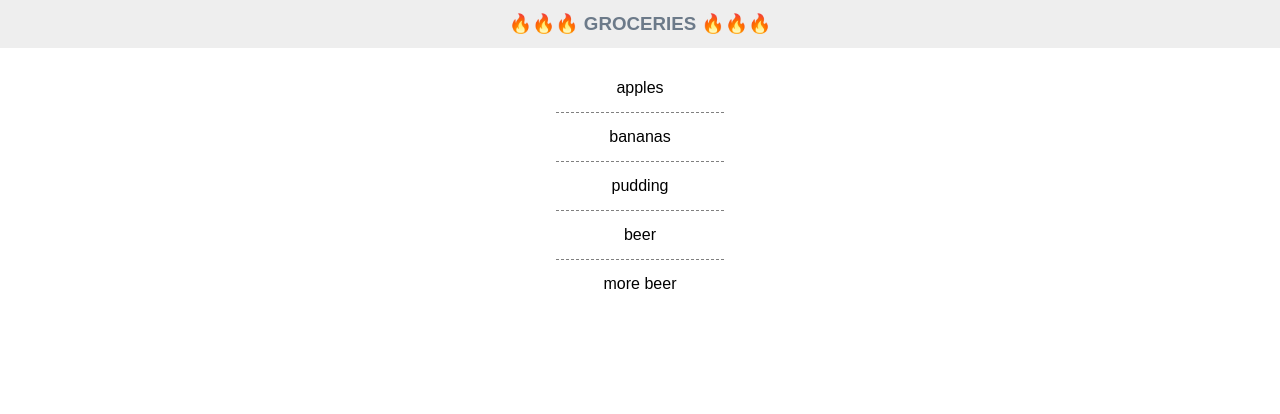
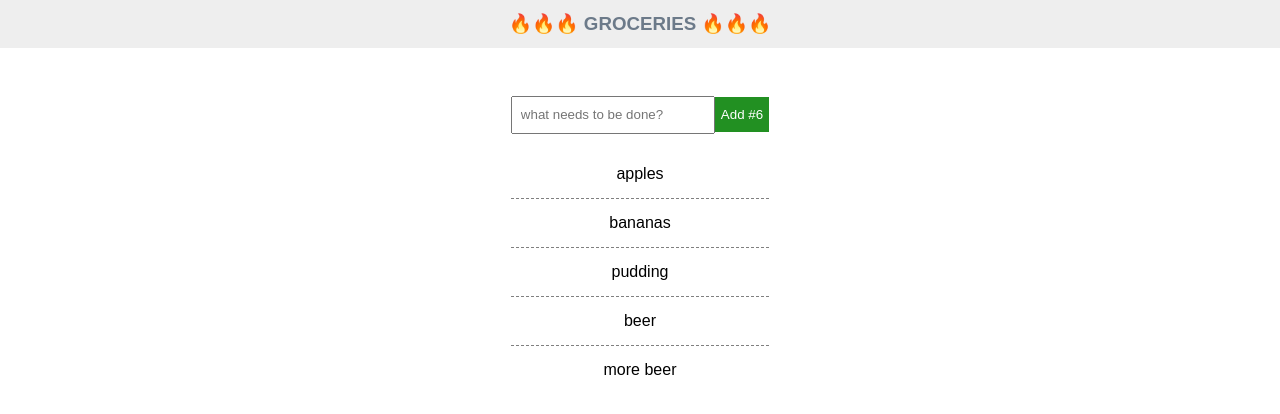
Before and after one commit to sjbuysse/todo-app-jworks, a React (Create React App) app in the folder boodschappenlijstje/: page / in a window 1280 px wide. Shown: the top 414 px of the page. Built offline with nearby package versions, Linux system fonts and the light colour scheme.

Commit message:
Add createGrocery component and lift state up

```diff
--- a/boodschappenlijstje/src/App.css
+++ b/boodschappenlijstje/src/App.css
@@ -1,7 +1,7 @@
-.center-container {
+.app-wrapper {
   display: flex;
-  justify-content: center;
-  flex-wrap: wrap; }
+  flex-direction: column;
+  align-items: center; }
 
 .title {
   text-align: center;
@@ -24,4 +24,24 @@ ul {
   .list-item span {
     padding-left: 1rem; }
 
+.grocery-form > * {
+  line-height: 2rem; }
+
+.grocery-input {
+  width: 190px;
+  margin: 3rem 0 1rem;
+  padding-left: 0.5rem; }
+
+button {
+  border: 0;
+  padding-top: 2px;
+  color: white;
+  text-align: center;
+  text-decoration: none;
+  display: inline-block; }
+  button.green {
+    background-color: #229022; }
+  button.red {
+    background-color: tomato; }
+
 /*# sourceMappingURL=App.css.map */
--- a/boodschappenlijstje/src/App.js
+++ b/boodschappenlijstje/src/App.js
@@ -1,6 +1,7 @@
 import React, { Component } from 'react';
 import './App.css';
 import GroceryList from "./GroceryList";
+import CreateGrocery from "./CreateGrocery";
 
 class App extends Component {
     constructor(props) {
@@ -14,11 +15,22 @@ class App extends Component {
         ]};
     }
 
+    handleSubmit = (value) => {
+        const newItem = {
+            text: value,
+            id: Date.now()
+        };
+        this.setState(prevState => ({
+            items: prevState.items.concat(newItem),
+        }));
+    }
+
     render() {
         return (
-            <div>
+            <div className="app-wrapper">
                 <h3 className="title">🔥🔥🔥     GROCERIES     🔥🔥🔥</h3>
-                <div className="center-container">
+                <div>
+                    <CreateGrocery handleSubmit={this.handleSubmit} numberOfItems={this.state.items.length}/>
                     <GroceryList items={this.state.items}/>
                 </div>
             </div>
--- a/boodschappenlijstje/src/App.scss
+++ b/boodschappenlijstje/src/App.scss
@@ -1,7 +1,7 @@
-.center-container {
+.app-wrapper {
   display: flex;
-  justify-content: center;
-  flex-wrap: wrap;
+  flex-direction: column;
+  align-items: center;
 }
 
 .title {
@@ -29,3 +29,28 @@ ul {
     padding-left: 1rem;
   }
 }
+
+.grocery-form > * {
+  line-height: 2rem;
+}
+
+.grocery-input {
+  width: 190px;
+  margin: 3rem 0 1rem;
+  padding-left: 0.5rem;
+}
+
+button {
+  border: 0;
+  padding-top: 2px;
+  color: white;
+  text-align: center;
+  text-decoration: none;
+  display: inline-block;
+  &.green {
+    background-color: #229022;
+  }
+  &.red {
+    background-color: tomato;
+  }
+}
--- /dev/null
+++ b/boodschappenlijstje/src/CreateGrocery.js
@@ -0,0 +1,43 @@
+import React, { Component } from 'react';
+import './App.scss';
+
+class CreateGrocery extends Component {
+    constructor(props) {
+        super(props);
+        this.state = {text: ''};
+    }
+
+    handleChange = (e) => {
+        this.setState({text: e.target.value})
+    }
+
+    handleSubmit = (e) => {
+        e.preventDefault();
+        const val = this.state.text.trim();
+
+        if (val) {
+            this.props.handleSubmit(val);
+            this.setState({text: ''});
+        }
+    }
+
+    render() {
+        return (
+            <form onSubmit={this.handleSubmit} className="grocery-form">
+                <input
+                    id="new-grocery"
+                    name="new-grocery"
+                    onChange={this.handleChange}
+                    value={this.state.text}
+                    className="grocery-input"
+                    placeholder="what needs to be done?"
+                />
+                <button className="green">
+                    Add #{this.props.numberOfItems + 1}
+                </button>
+            </form>
+        )
+    }
+}
+
+export default CreateGrocery
```
Also changed, not shown: 1 other file (tests, documents, lock files or other folders).
